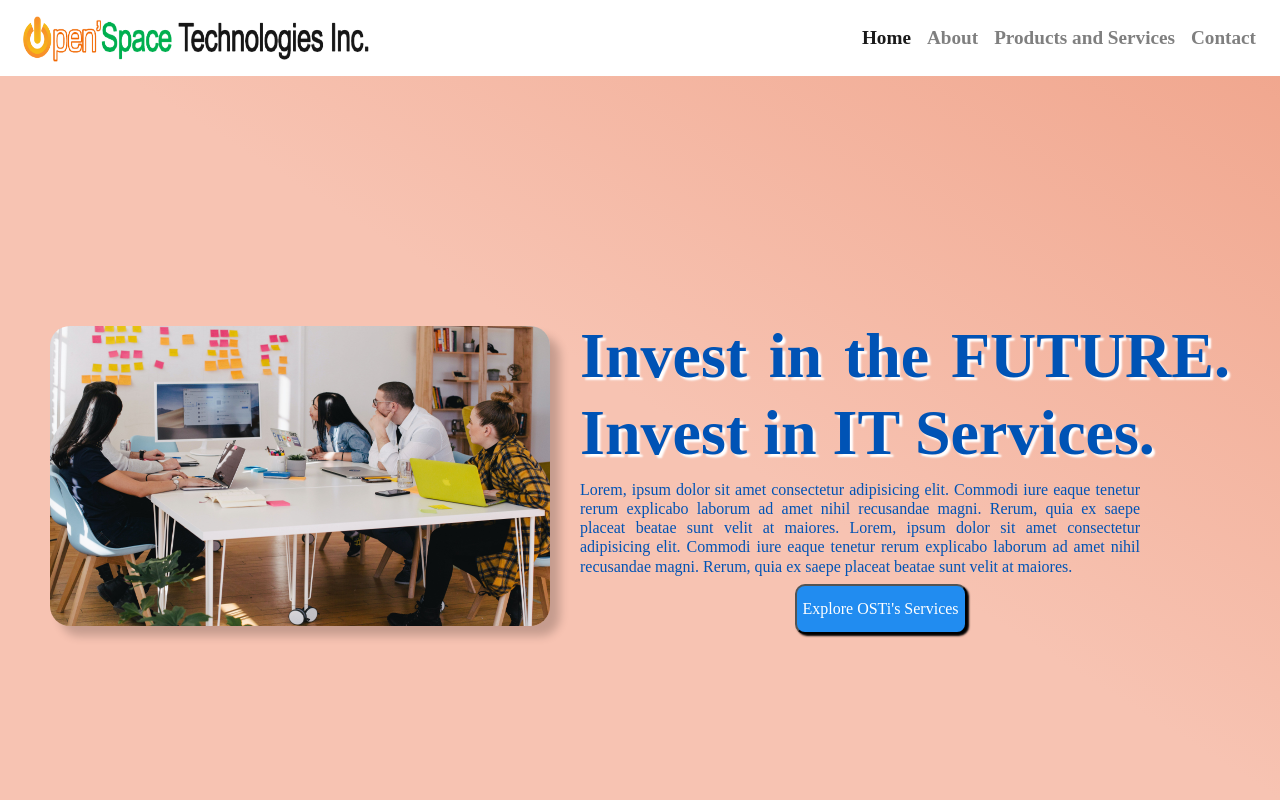
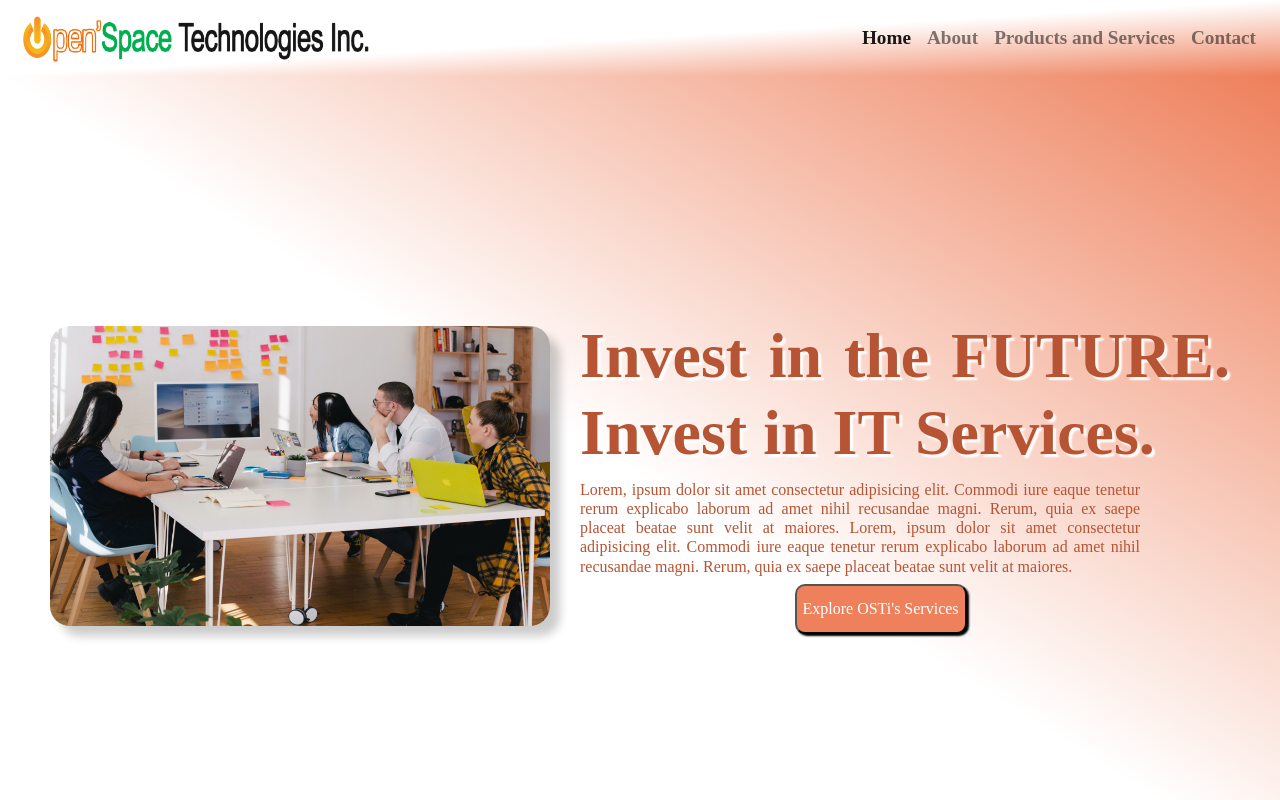
Before and after one commit to angelojhann/OSTI-page, a plain HTML site: page index.html in a window 1280 px wide. Shown: the top 800 px of the page. Drawn offline with nearby package versions, Linux system fonts and the light colour scheme; a web font is replaced by a local one.

Commit message:
Gradient-styled the sections, navbars and footers.

```diff
--- a/style.css
+++ b/style.css
@@ -12,7 +12,6 @@
   font-family: Montserrat;
 }
 body {
-  background-image: linear-gradient(to top right, #f7c3b2 50%, #f0a48b);
   position: relative;
   width: 100%;
   height: 100vh;
@@ -50,7 +49,7 @@ body {
     height: 50px;
   }
   .navbar {
-    color: white;
+    background-image: linear-gradient(to bottom right, white 50%, #ee805b);
     position: fixed;
     opacity: 100%;
     display: flex;
@@ -60,6 +59,9 @@ body {
   .nav-link{
     font-size: 1.2rem;
     font-weight: 900;
+  }
+  .nav-item a:hover{
+    color: #99EDC3;
   }
   /* end of Navigation Bar */
 
@@ -87,6 +89,7 @@ body {
     justify-content: center;
     align-items: center;
     padding: 50px;
+    background-image: linear-gradient(to top right, white 50%, #ee805b);
   }
 .landing img {
   height: 300px;
@@ -99,7 +102,7 @@ body {
 }
 .landing-text-container h1{
   text-shadow:  3px 3px 2px white;;
-  color: #0053B5;
+  color: #b65434;
   font-family:'Montserrat';
   font-size: 4rem;
   font-weight: 900;
@@ -108,7 +111,7 @@ body {
 .landing-text-container h2{
   text-align: justify;
   padding-right: 90px;
-  color: #0053B5;
+  color: #b65434;
   font-family:'Montserrat';
   font-size: 1rem;
 }
@@ -116,13 +119,13 @@ body {
   border-radius: 10px;
   height: 50px;
   margin-left: 33%;
-  background-color: #218cf0;
+  background-color: #ee805b;
   color: white;
   box-shadow: 2px 2px 2px black;
   transition: 0.3s ease;
 }
 .landing-text-container button:hover{
-  background-color: #f39a7c;
+  background-color: #b65434;
   color: white;
   box-shadow: inset 2px 2px 2px black;
 }
@@ -303,11 +306,12 @@ body {
   /* footer */
 
   .footer {
-    color: white;
+    background-image: linear-gradient(to bottom, white 10%, #ee805b);
     position: relative;
     left: 0;
     bottom: 0;
     width: 100%;
+    height: 80px;
     background-color: #f39a7c;
     padding: 20px;
     text-align: center;
```
Also changed, not shown: about_us.html (+4 -0 lines).
